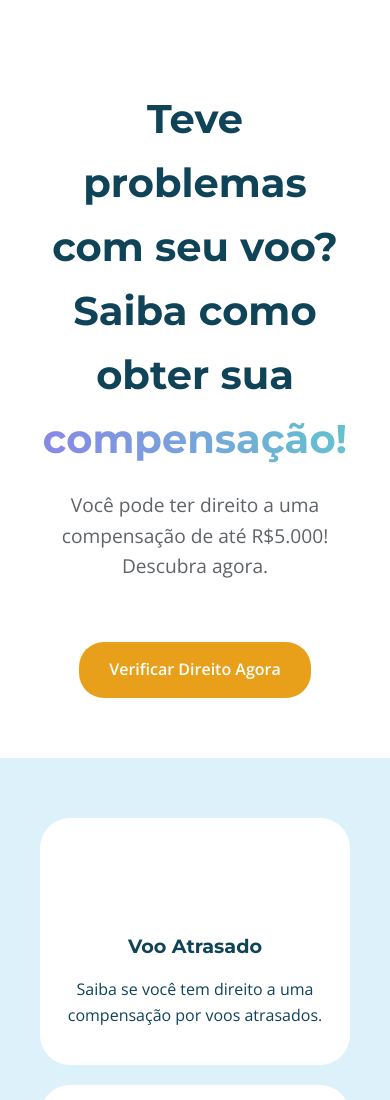
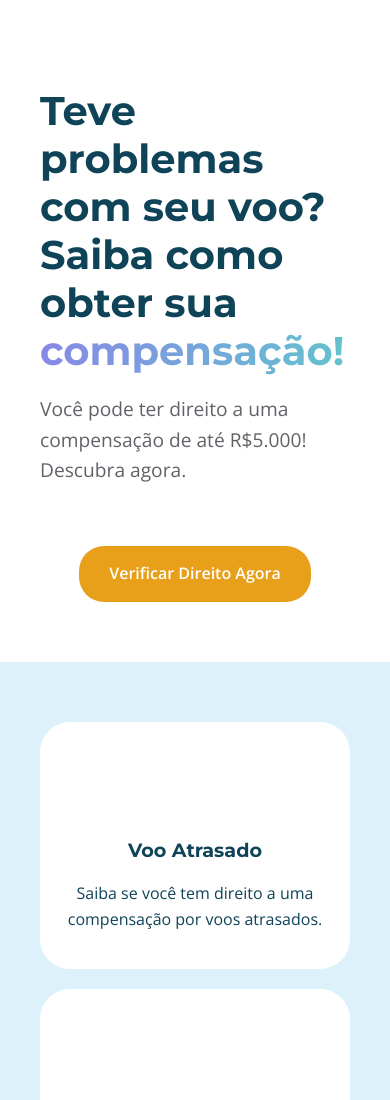
Before and after one commit to VictorHungria/victorhungria.github.io, a plain HTML site: page index.html in a window 390 px wide. Shown: the top 1100 px of the page. Drawn offline with nearby package versions, Linux system fonts and the light colour scheme.

Commit message:
MUDANCA DMS2

```diff
--- a/styles.css
+++ b/styles.css
@@ -32,6 +32,15 @@ body {
     font-size: 1.2rem;
     color: #5f6368;
     margin-bottom: 30px;
+}
+
+@media (max-width: 768px) {
+    .header h1, header p{
+        text-align: left; /* Alinhamento à esquerda em telas menores */
+    }
+    .header h1 {
+        line-height: 1.2; /* Ajuste a linha de altura conforme necessário */
+    }
 }
 
 /* Classe para aplicar o degradê ao texto */
```
Also changed, not shown: index.html (line endings or trailing spaces).
